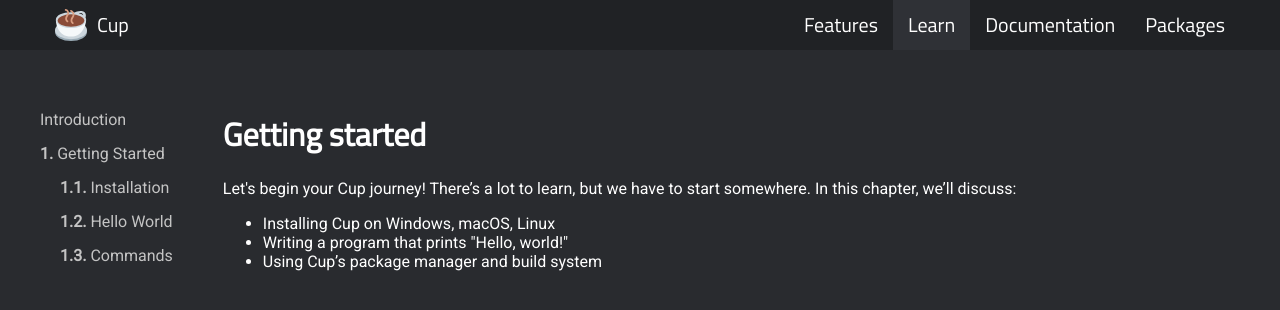
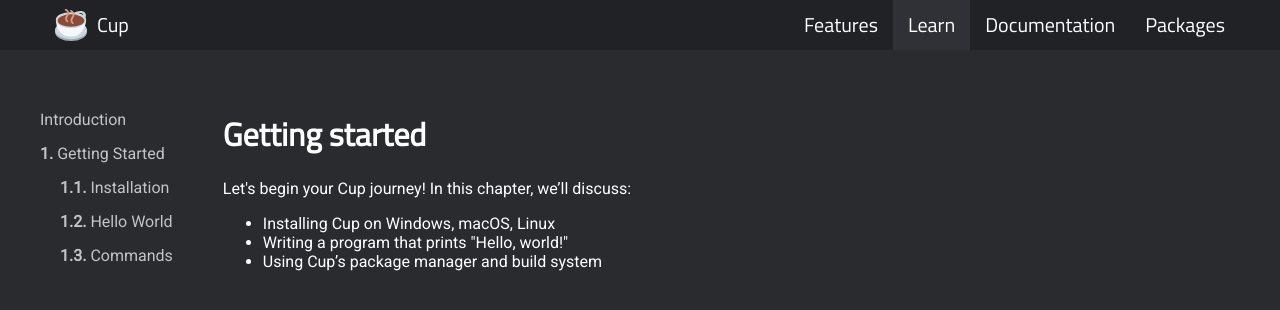
Before and after one commit to cup-lang/cup-lang.org, a Jekyll site: the page built from learn/getting-started.html, in a window 1280 px wide. Shown: the top 310 px of the page. Built offline with Jekyll 4.4.1, drawn with Linux system fonts in a browser that asks for light colours.

Commit message:
Update getting-started.html

```diff
--- a/learn/getting-started.html
+++ b/learn/getting-started.html
@@ -4,10 +4,10 @@ title: "Getting started"
 layout: learn
 ---
 <h1>Getting started</h1>
-<p>Let's begin your Cup journey! There’s a lot to learn, but we have to start somewhere. In this chapter, we’ll discuss:
+<p>Let's begin your Cup journey! In this chapter, we’ll discuss:
     <ul>
-    <li>Installing Cup on Windows, macOS, Linux</li>
-    <li>Writing a program that prints "Hello, world!"</li>
-    <li>Using Cup’s package manager and build system</li>
+        <li>Installing Cup on Windows, macOS, Linux</li>
+        <li>Writing a program that prints "Hello, world!"</li>
+        <li>Using Cup’s package manager and build system</li>
     </ul>
 </p>
```
